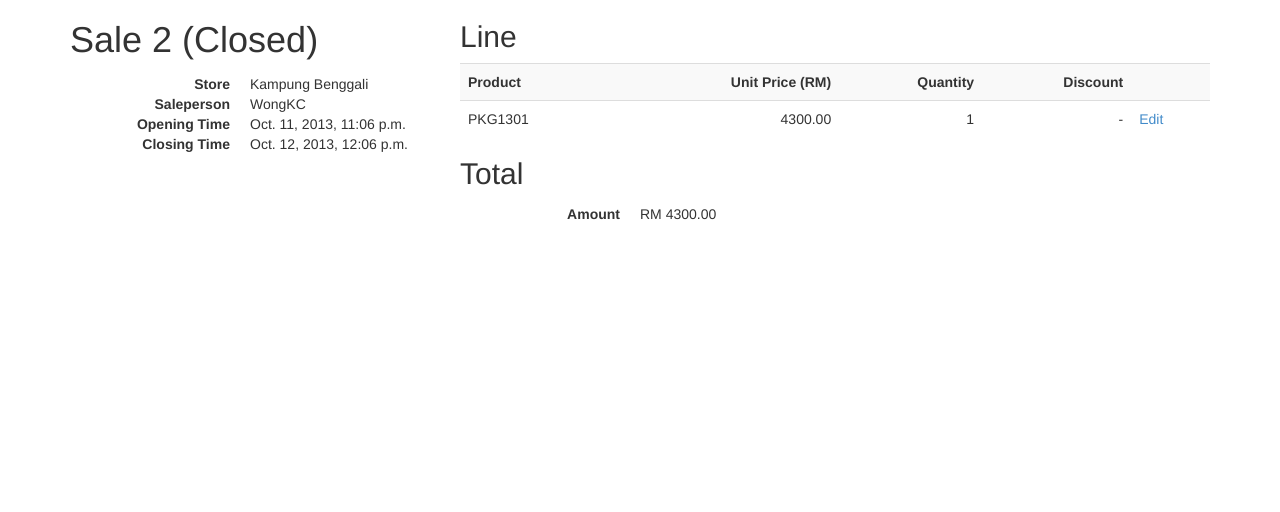
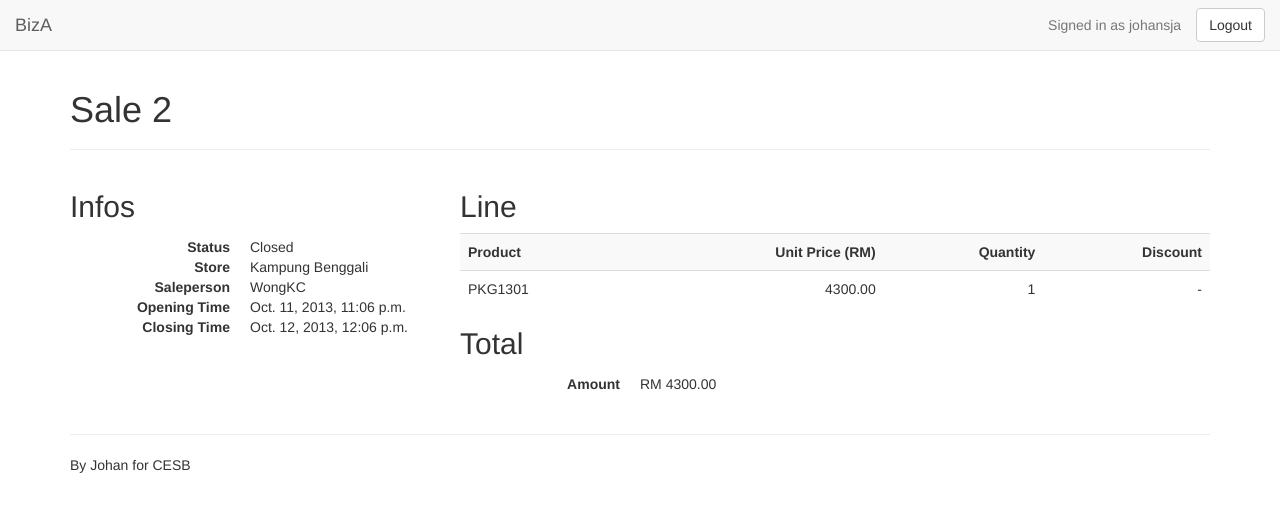
Before and after one commit to JohanSJA/BizA, a Django app: page /retails/sale/2/ in a window 1280 px wide. Shown: the top 512 px of the page. Run offline with Django 3.2, Linux system fonts and the light colour scheme; a user stored in the database is signed in; data comes from the database, SQL or seed files in the repository; both versions use the stored data as it was after the commit; parts of the project's set-up code (start-up, migrations or seed data) failed here and were passed over; some libraries are stand-ins or nearby versions.

Commit message:
Basic views formatting.

```diff
--- a/biza/biza/settings.py
+++ b/biza/biza/settings.py
@@ -171,3 +171,4 @@ LOGGING = {
 }
 
 LOGIN_URL = '/'
+LOGIN_REDIRECT_URL = '/employees/dashboard/'
--- a/biza/biza/urls.py
+++ b/biza/biza/urls.py
@@ -4,17 +4,14 @@ from django.conf.urls import patterns, include, url
 from django.contrib import admin
 admin.autodiscover()
 
-from django.views.generic import TemplateView
-from django.contrib.auth.decorators import login_required
-
 urlpatterns = patterns('',
     # Examples:
     # url(r'^$', 'biza.views.home', name='home'),
     # url(r'^biza/', include('biza.foo.urls')),
 
-    url(r'^$', 'django.contrib.auth.views.login'),
-    url(r'^logout/$', 'django.contrib.auth.views.logout_then_login'),
-    url(r'^accounts/profile/$', login_required(TemplateView.as_view(template_name="profile.html"))),
+    url(r'^$', 'django.contrib.auth.views.login', name='login'),
+    url(r'^logout/$', 'django.contrib.auth.views.logout_then_login', name='logout'),
+    url(r'^employees/', include('employees.urls')),
 
     url(r'^stocks/', include('stocks.urls')),
     url(r'^retails/', include('retails.urls')),
--- /dev/null
+++ b/biza/employees/urls.py
@@ -0,0 +1,8 @@
+from django.conf.urls import patterns, url
+from django.contrib.auth.decorators import login_required
+
+from django.views.generic import TemplateView
+
+urlpatterns = patterns('',
+    url(r'^dashboard/$', login_required(TemplateView.as_view(template_name='employees/dashboard.html')), name='employees_dashboard'),
+)
--- a/biza/retails/templates/retails/sale_detail.html
+++ b/biza/retails/templates/retails/sale_detail.html
@@ -1,10 +1,28 @@
-{% extends "base.html" %}
+{% extends "base_app.html" %}
 
-{% block content %}
+{% block content_app %}
+  <div class="row">
+    <div class="col-lg-12">
+      <div class="page-header">
+        <h1>Sale {{ object.id }}</h1>
+      </div>
+    </div>
+  </div>
   <div class="row">
     <div class="col-lg-4">
-      <h1>Sale {{ object.id }} ({% if object.closed %}Closed{% else %}Open{% endif %})</h1>
+      <h2>Infos
+        {% if not object.closed %}
+          <small>
+            <a href="{% url 'retails_sale_edit' object.id %}">
+              <span class="glyphicon glyphicon-edit"></span> Edit
+            </a>
+          </small>
+        {% endif %}
+      </h2>
+
       <dl class="dl-horizontal">
+        <dt>Status</dt>
+        <dd>{% if object.closed %}Closed{% else %}Open{% endif %}</dd>
         <dt>Store</dt>
         <dd>{{ object.store }}</dd>
         <dt>Saleperson</dt>
@@ -26,7 +44,9 @@
           <th class="text-right">Unit Price (RM)</th>
           <th class="text-right">Quantity</th>
           <th class="text-right">Discount</th>
-          <th>&nbsp;</th>
+          {% if not object.closed %}
+            <th>&nbsp;</th>
+          {% endif %}
         </tr>
         {% for line in lines %}
           <tr>
@@ -34,7 +54,13 @@
             <td class="text-right">{{ line.product.retail_price|floatformat:"2" }}</td>
             <td class="text-right">{{ line.quantity }}</td>
             <td class="text-right">{{ line.discount|default:"-" }}</td>
-            <td><a href="{% url 'retails_saleline_edit' line.id %}">Edit</a></td>
+            {% if not object.closed %}
+              <td>
+                <a href="{% url 'retails_saleline_edit' line.id %}">
+                  <span class="glyphicon glyphicon-edit"></span> Edit
+                </a>
+              </td>
+            {% endif %}
           </tr>
         {% endfor %}
       </table>
--- a/biza/retails/templates/retails/sale_form.html
+++ b/biza/retails/templates/retails/sale_form.html
@@ -1,9 +1,9 @@
-{% extends "base.html" %}
+{% extends "base_app.html" %}
 
-{% block content %}
+{% block content_app %}
   <div class="row">
     <div class="col-lg-12">
-      <h1 class="text-center">New Sale</h1>
+      {% include "page_header.html" with page_header="Sale" %}
 
       {% include "form_horizontal.html" %}
     </div>
--- a/biza/retails/templates/retails/saleline_form.html
+++ b/biza/retails/templates/retails/saleline_form.html
@@ -1,9 +1,9 @@
-{% extends "base.html" %}
+{% extends "base_app.html" %}
 
-{% block content %}
+{% block content_app %}
   <div class="row">
     <div class="col-lg-12">
-      <h1 class="text-center">New Sale Line</h1>
+      {% include "page_header.html" with page_header="Sale Line" %}
 
       {% include "form_horizontal.html" %}
     </div>
--- a/biza/stocks/templates/stocks/product_list.html
+++ b/biza/stocks/templates/stocks/product_list.html
@@ -1,9 +1,9 @@
-{% extends "base.html" %}
+{% extends "base_app.html" %}
 
-{% block content %}
+{% block content_app %}
   <div class="row">
     <div class="col-lg-12">
-      <h1 class="text-center">Products</h1>
+      {% include "page_header.html" with page_header="Products" %}
       <table class="table table-striped table-responsive">
         <tr>
           <th>Name</th>
--- a/biza/templates/base.html
+++ b/biza/templates/base.html
@@ -8,6 +8,10 @@
     <!-- Bootstrap -->
     <link href="{% static 'css/bootstrap.min.css' %}" rel="stylesheet" media="screen">
 
+    <style>
+      {% block css %}{% endblock %}
+    </style>
+
     <!-- HTML5 shim and Respond.js IE8 support of HTML5 elements and media queries -->
     <!--[if lt IE 9]>
       <script src="{% static 'js/html5shiv.js' %}"></script>
@@ -16,6 +20,8 @@
   </head>
 
   <body>
+    {% block navbar %}{% endblock %}
+
     <div class="container">
       {% block content %}
         <h1>Hello, world!</h1>
--- /dev/null
+++ b/biza/templates/base_app.html
@@ -0,0 +1,41 @@
+{% extends "base.html" %}
+
+{% block css %}
+  body {
+    padding-top: 50px;
+  }
+{% endblock %}
+
+{% block navbar %}
+  <nav class="navbar navbar-default navbar-fixed-top" role="navigation">
+    <div class="navbar-header">
+      <button type="button" class="navbar-toggle" data-toggle="collapse" data-target=".nvabar-exl-collapse">
+        <span class="src-only">Toggle navigation</span>
+        <span class="icon-bar"></span>
+        <span class="icon-bar"></span>
+        <span class="icon-bar"></span>
+      </button>
+      <a class="navbar-brand" href="{% url 'employees_dashboard' %}">BizA</a>
+    </div>
+
+    <div class="collapse navbar-collapse navbar-exl-collapse">
+      <ul class="nav navbar-nav">
+      </ul>
+      <div class="navbar-right">
+        <p class="navbar-text">Signed in as {{ user.get_username }}</p>
+        <a href="{% url 'logout' %}" class="btn btn-default navbar-btn">Logout</a>
+      </div>
+    </div>
+  </nav>
+{% endblock %}
+
+{% block content %}
+  {% block content_app %}
+  {% endblock %}
+
+  <hr />
+
+  <footer>
+    <p>By Johan for CESB</p>
+  </footer>
+{% endblock %}
--- /dev/null
+++ b/biza/templates/page_header.html
@@ -0,0 +1,3 @@
+<div class="page-header">
+  <h1>{{ page_header }} <small>{{ header_subtext }}</small> </h1>
+</div>
```
Also changed, not shown: biza/employees/templates/employees/dashboard.html (added, +20 -0 lines), biza/retails/templates/retails/sale_list.html (+6 -3 lines), biza/retails/templates/retails/saleline_detail.html (+6 -3 lines), biza/retails/templates/retails/saleline_list.html (+4 -3 lines), biza/stocks/templates/stocks/product_detail.html (+8 -3 lines), biza/templates/profile.html (deleted, +0 -18 lines), biza/templates/registration/login.html (+7 -1 lines), biza/sqlite.db.
